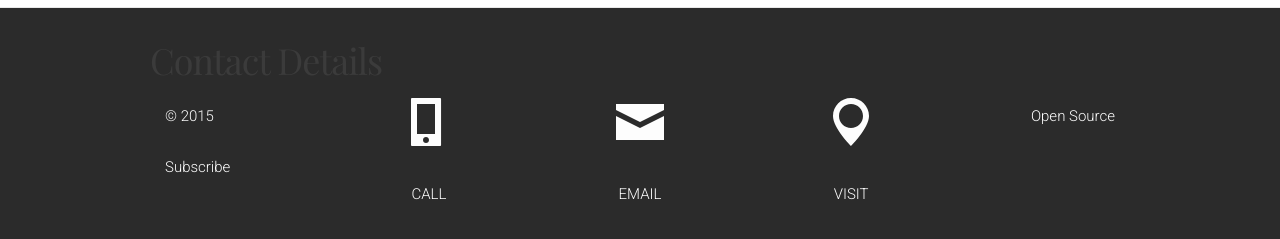
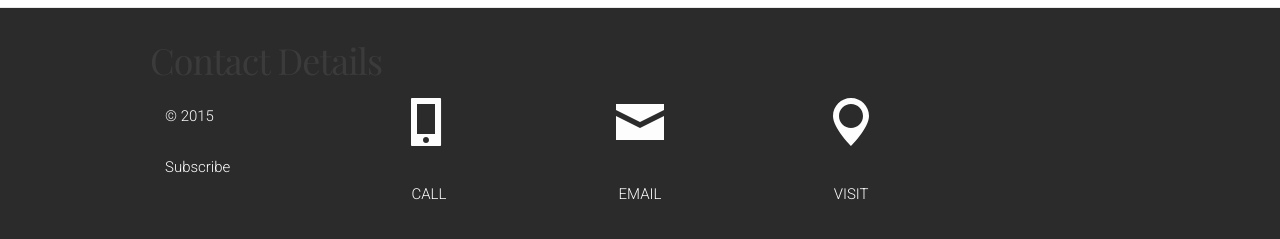
Before and after one commit to nualaoloan/nualaoloan, a Jekyll site: the page built from index.html, in a window 1280 px wide and 900 px high, scrolled down 1871 px. Shown: the part 643-882 px from the top of the window. Built offline with Jekyll 4.4.1, drawn with Linux system fonts in a browser that asks for light colours; some web fonts are replaced; the list of posts is cut into pages by our own code.

Commit message:
Update footer.html
Remove source link

```diff
--- a/_includes/footer.html
+++ b/_includes/footer.html
@@ -39,7 +39,7 @@
         </a>
       </div>
       <div class="footer-col  footer-col-5">
-        <a href="https://github.com/nualaoloan/nualaoloan.github.io" target="_blank"><p>{{ site.open-source }}</p></a>
+
       </div>
     </div>
   </div>
```
